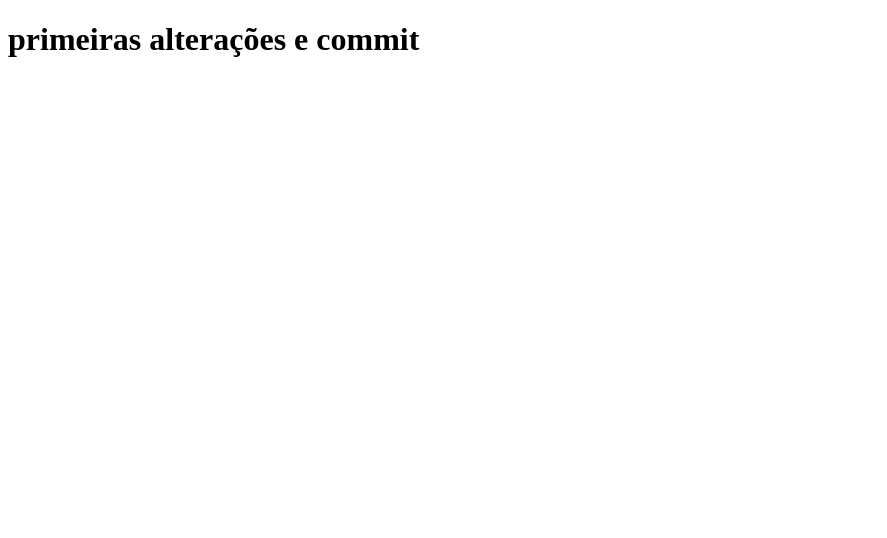
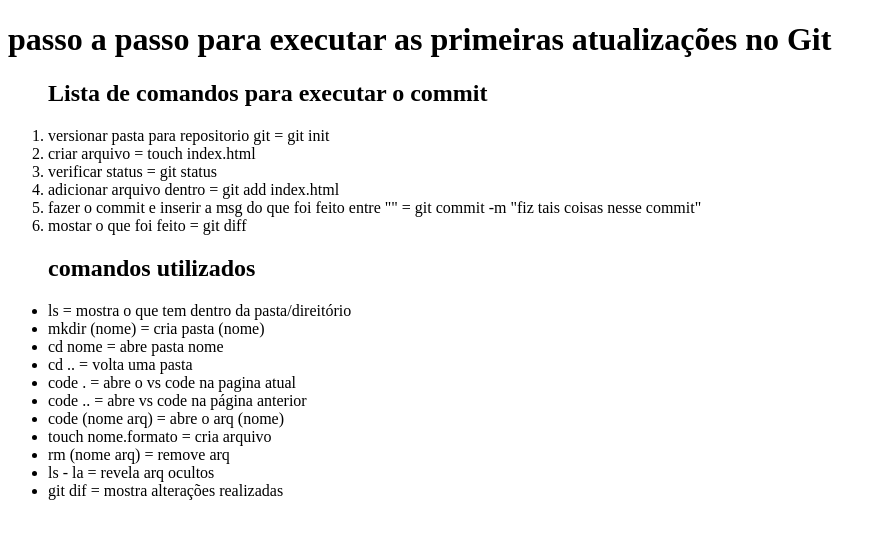
Before and after one commit to marcusemerenciano/comandos-git, a plain HTML site: page index.html in a window 1280 px wide. Shown: the whole page, without its empty margins (0-887 px from the left). Drawn offline with Linux system fonts and the light colour scheme.

Commit message:
listas de comandos e passo a passo para novo commit

```diff
--- a/index.html
+++ b/index.html
@@ -7,6 +7,31 @@
     <title>Aprendendo Git bash</title>
 </head>
 <body>
-    <h1>primeiras alterações e commit</h1>
+    <h1>passo a passo para executar as primeiras atualizações no Git</h1>
+    <ol> <h2>Lista de comandos para executar o commit</h2>
+            <li>versionar pasta para repositorio git = git init</li>
+            <li>criar arquivo = touch index.html</li>
+            <li>verificar status = git status</li>
+            <li>adicionar arquivo dentro = git add index.html</li>
+            <li> fazer o commit e inserir a msg do que foi feito entre "" = git commit -m "fiz tais coisas nesse commit"</li>
+            <li>mostar o que foi feito = git diff </li>
+
+    </ol>
+
+    <ul> <h2>comandos utilizados</h2>
+            <li>ls = mostra o que tem dentro da pasta/direitório</li>
+            <li>mkdir (nome) = cria pasta (nome)</li>
+            <li>cd nome = abre pasta nome</li>
+            <li>cd .. = volta uma pasta</li>
+            <li>code . = abre o vs code na pagina atual</li>
+            <li>code .. = abre vs code na página anterior</li>
+            <li>code (nome arq) = abre o arq (nome)</li>
+            <li>touch nome.formato = cria arquivo</li>
+            <li>rm (nome arq) = remove arq</li>
+            <li>ls - la = revela arq ocultos</li>
+            <li>git dif = mostra alterações realizadas</li>
+
+
+    </ul>
 </body>
 </html>
```
